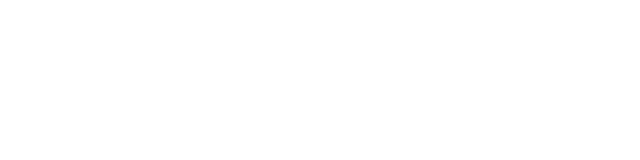
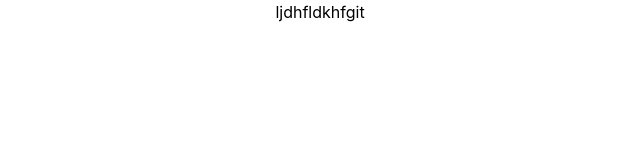
Before and after one commit to arya176/ErickProjectHnews, a React (Create React App) app: page / in a window 1280 px wide. Shown: the top 160 px of the page, without its empty margins (320-960 px from the left). Built offline with nearby package versions, Linux system fonts and the light colour scheme.

Commit message:
second  commit

```diff
--- a/src/App.tsx
+++ b/src/App.tsx
@@ -2,7 +2,11 @@
 import "./App.css";
 
 function App() {
-  return <div className="App"></div>;
+  return (
+    <div className="App">
+      <h2>ljdhfldkhfgit</h2>
+    </div>
+  );
 }
 
 export default App;
```
